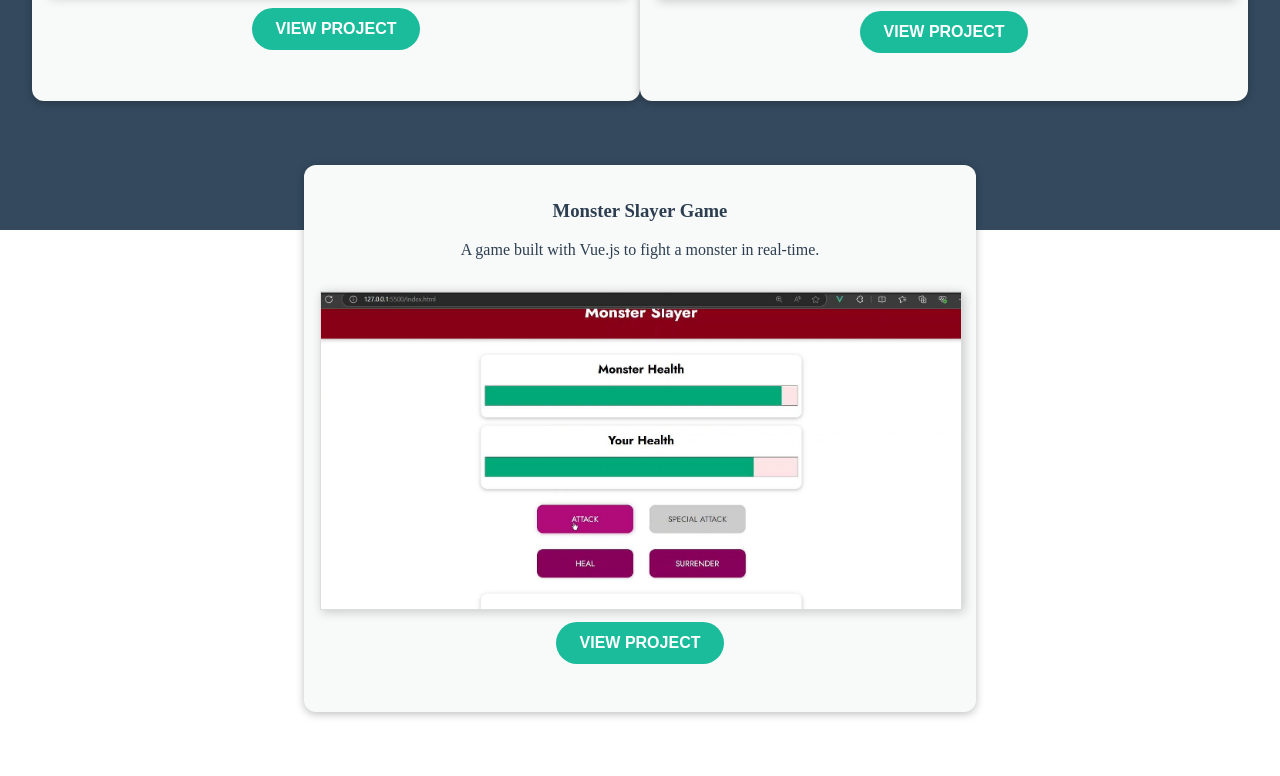
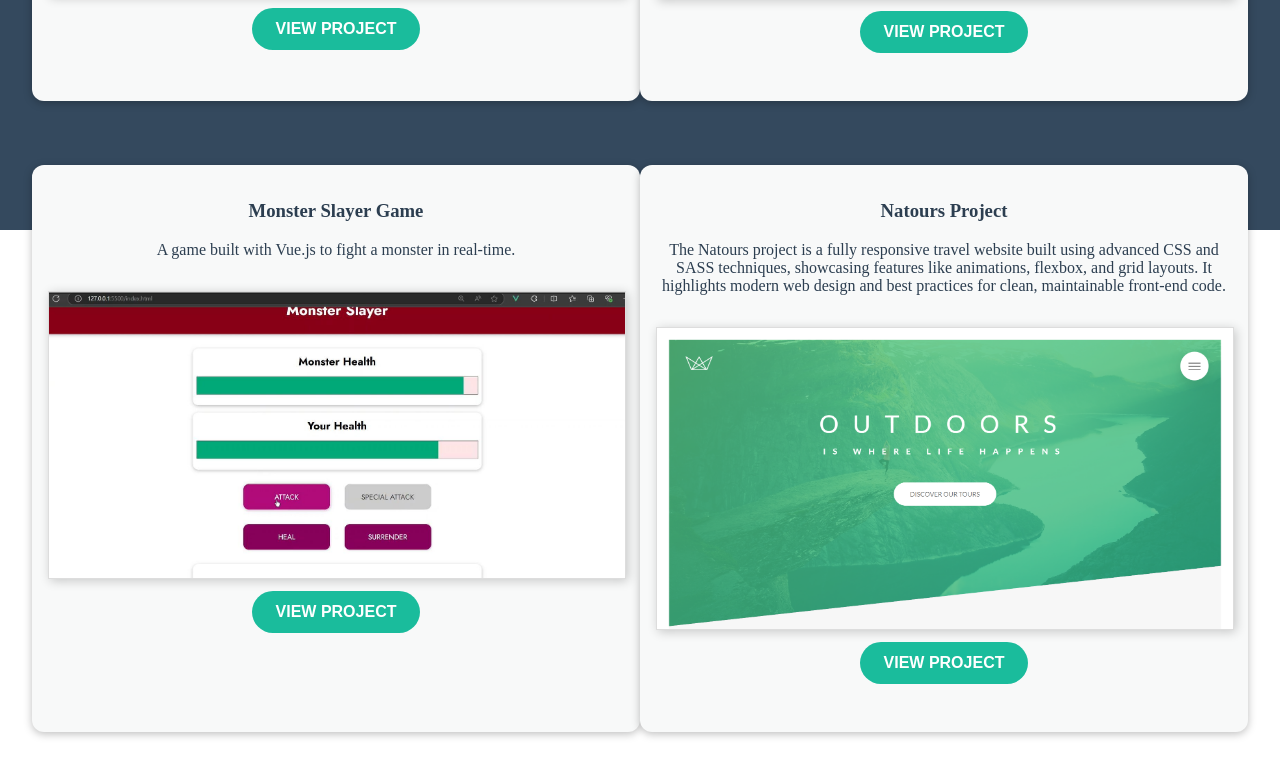
Before and after one commit to YoussefHussein57/Vue-Projects, a Vue app: page /my-projects in a window 1280 px wide. Shown: the part 570-1346 px from the top of the page. Built offline with nearby package versions, Linux system fonts and the light colour scheme; what vue-particles would draw is missing.

Commit message:
Added project files

```diff
--- a/src/pages/MyProjects.vue
+++ b/src/pages/MyProjects.vue
@@ -52,7 +52,13 @@ export default {
           description: 'A game built with Vue.js to fight a monster in real-time.',
           link: 'https://github.com/YoussefHussein57/Vue-Projects/tree/monster-slayer-game',
           image: require('../assets/Monster Slayer/img1.jpg') // Screenshot path
-        }
+        },
+        {
+          title: 'Natours Project',
+          description: 'The Natours project is a fully responsive travel website built using advanced CSS and SASS techniques, showcasing features like animations, flexbox, and grid layouts. It highlights modern web design and best practices for clean, maintainable front-end code.',
+          link: 'https://www.linkedin.com/posts/youssef-hussein-106108299_css-sass-webdevelopment-activity-7255154942238150656-_JTt?utm_source=share&utm_medium=member_desktop',
+          image: require('../assets/natrous.png') // Screenshot path
+        },
       ],
       loading: [] // Track the loading state of each project image
     };
```
Also changed, not shown: src/assets/natrous.png (added).
